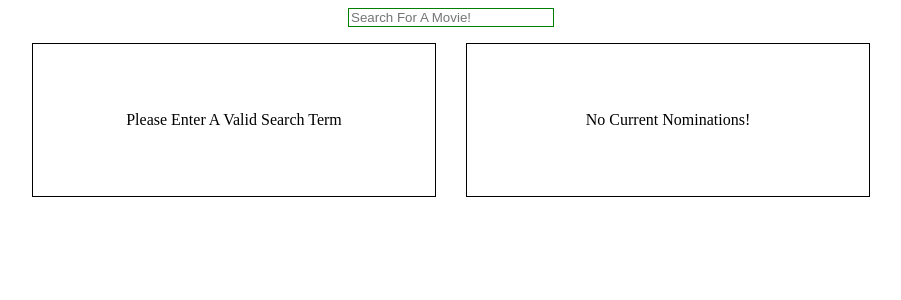
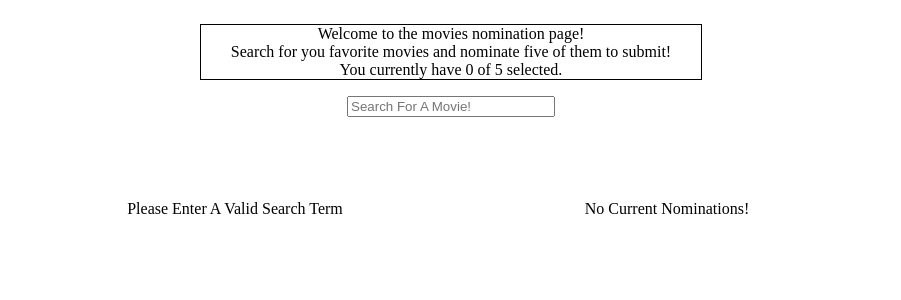
Before and after one commit to kevinfiero/shopify-frontend-challenge, a React app: page / in a window 1280 px wide. Shown: the top 300 px of the page, without its empty margins (189-1090 px from the left). Built offline with nearby package versions, Linux system fonts and the light colour scheme.

Commit message:
button ternary

```diff
--- a/src/components/Movies/Movie.css
+++ b/src/components/Movies/Movie.css
@@ -4,7 +4,6 @@
   align-items:center;
   border: black 1px solid;
   width: 25rem;
-
 
   h3{
     word-wrap: break-word;
@@ -30,3 +29,17 @@
 .Contents{
   margin-left: 20px;
 }
+
+.ButtonAvailable{
+
+
+}
+
+.ButtonUnavailable{
+  pointer-events: none;
+  cursor: not-allowed;
+  opacity: 0.65;
+  filter: alpha(opacity=65);
+  -webkit-box-shadow: none;
+  box-shadow: none;
+}
--- a/src/components/Movies/Movie.jsx
+++ b/src/components/Movies/Movie.jsx
@@ -2,18 +2,31 @@ import React from 'react'
 import PropTypes from 'prop-types'
 import styles from './Movie.css'
 
-const Movie = ({ movie, onClick}) => (
+const Movie = ({ movie, nominations, onClick}) => {
+
+  let nominated = false;
+
+  if(nominations !== undefined){
+    nominated = nominations.map(element => element.id).includes(movie.id);
+  }
+
+
+  return(
     <div className={styles.Movie}>
       <img src={movie.poster}/>
       <div className={styles.Contents}>
         <h3>{movie.title}</h3>
         <h3>{movie.year}</h3>
         <button
-        value = {JSON.stringify(movie)}
-        onClick={onClick}> Nominate </button>
+          value = {JSON.stringify(movie)}
+          onClick={onClick}
+          className={nominated ? styles.ButtonUnavailable : styles.ButtonAvailable}
+        > Nominate
+        </button>
       </div>
     </div>
-)
+  )
+}
 
 Movie.propTypes = {
   movie: PropTypes.shape({
@@ -22,7 +35,13 @@ Movie.propTypes = {
     id: PropTypes.string.isRequired,
     poster: PropTypes.string.isRequired
   }),
-  onClick: PropTypes.func.isRequired
+  onClick: PropTypes.func.isRequired,
+  nominations: PropTypes.arrayOf(PropTypes.shape({
+    title: PropTypes.string.isRequired,
+    year: PropTypes.string.isRequired,
+    id: PropTypes.string.isRequired,
+    poster: PropTypes.string.isRequired
+  }))
 }
 
 export default Movie
--- a/src/components/Movies/MovieList.css
+++ b/src/components/Movies/MovieList.css
@@ -6,13 +6,11 @@
   align-items: left;
   margin-bottom: 1rem;
   padding: 0rem;
-
 }
 
 
 .NoSearch{
   display: inline-block;
-  border: black 1px solid;
   height: 152px;
   width: 402px;
   text-align: center;
@@ -23,3 +21,13 @@
   margin-top: 1rem;
   padding: 0rem;
 }
+
+.Columns{
+  display: flex;
+  flex-direction: column;
+
+  h2{
+    align-self: center;
+    text-align: center;
+  }
+}
--- a/src/components/Movies/MoviesList.jsx
+++ b/src/components/Movies/MoviesList.jsx
@@ -3,18 +3,22 @@ import PropTypes from 'prop-types'
 import Movie from './Movie'
 import styles from './MovieList.css'
 
-const MoviesList = ({ movies, onClick }) => {
+const MoviesList = ({ movies, nominations, onClick }) => {
 
   const movieElements = movies.map((movie) => (
 
       <li key={movie.id} className={styles.MovieList}>
-        <Movie movie = {movie} onClick = {onClick} />
+        <Movie movie = {movie} nominations ={nominations} onClick = {onClick} />
       </li>
 
   ))
 
   if(movieElements.length !== 0){
-    return <ul className={styles.MovieList}>{movieElements}</ul>
+    return (
+      <div className={styles.Columns}>
+        <h2>Search Results</h2>
+        <ul className={styles.MovieList}>{movieElements}</ul>
+      </div>)
   } else {
     return <div className={styles.NoSearch}>Please Enter A Valid Search Term</div>
   }
@@ -28,7 +32,13 @@ MoviesList.propTypes = {
     id: PropTypes.string.isRequired,
     poster: PropTypes.string.isRequired
   })),
-  onClick: PropTypes.func.isRequired
+  onClick: PropTypes.func.isRequired,
+  nominations: PropTypes.arrayOf(PropTypes.shape({
+    title: PropTypes.string.isRequired,
+    year: PropTypes.string.isRequired,
+    id: PropTypes.string.isRequired,
+    poster: PropTypes.string.isRequired
+  }))
 }
 
 export default MoviesList
--- a/src/components/Nominations/NominationList.css
+++ b/src/components/Nominations/NominationList.css
@@ -11,7 +11,6 @@
 
 .NoNominations{
   display: inline-block;
-  border: black 1px solid;
   height: 152px;
   width: 402px;
   text-align: center;
@@ -22,3 +21,13 @@
   margin-top: 1rem;
   padding: 0rem;
 }
+
+.Columns{
+  display: flex;
+  flex-direction: column;
+
+  h2{
+    align-self: center;
+    text-align: center;
+  }
+}
--- a/src/components/Nominations/NominationList.jsx
+++ b/src/components/Nominations/NominationList.jsx
@@ -14,7 +14,11 @@ const NominationList = ({ nominations, onClick }) => {
 ))
 
   if(nominationElements.length !== 0){
-    return <ul className={styles.NominationList}>{nominationElements}</ul>
+    return (
+    <div className={styles.Columns}>
+      <h2>Current Nominees</h2>
+      <ul className={styles.NominationList}>{nominationElements}</ul>
+    </div>)
   } else {
     return <div className={styles.NoNominations}>No Current Nominations!</div>
   }
--- /dev/null
+++ b/src/components/Notifications/Information.css
@@ -0,0 +1,6 @@
+.Information{
+  border: 1px black solid;
+  width: 500px;
+  align-self: center;
+  text-align: center;
+}
--- /dev/null
+++ b/src/components/Notifications/Information.jsx
@@ -0,0 +1,20 @@
+import React from 'react'
+import PropTypes from 'prop-types'
+import styles from './Information.css'
+
+const Information = ({ nominationCounter }) => (
+
+    <p className={styles.Information}>
+      Welcome to the movies nomination page! <br/>
+      Search for you favorite movies and nominate five of them to submit!  <br/>
+
+      You currently have {nominationCounter} of 5 selected.
+    </p>
+
+)
+
+Information.propTypes = {
+  nominationCounter: PropTypes.number.isRequired
+}
+
+export default Information
--- a/src/components/Search/Search.css
+++ b/src/components/Search/Search.css
@@ -1,5 +1,4 @@
 .Search{
-  border: green 1px solid;
   width: 200px;
   align-self: center;
 }
--- a/src/containers/NominationsPage/NominationsPage.jsx
+++ b/src/containers/NominationsPage/NominationsPage.jsx
@@ -1,7 +1,7 @@
 import React, { useEffect, useState } from 'react'
 import MoviesList from '../../components/Movies/MoviesList';
-import Nomination from '../../components/Nominations/Nomination';
 import NominationList from '../../components/Nominations/NominationList';
+import Information from '../../components/Notifications/Information';
 import Search from '../../components/Search/Search';
 import { findMovies } from '../../services/movieAPI';
 import styles from './NominationsPage.css'
@@ -22,14 +22,13 @@ const NominationsPage = () => {
       setMovies(movies);
       })
     }
-};
+  };
 
   const handleSearch = ({ target }) => {
     setSearch(target.value), () => fetchMovies();
   }
 
   const handleNomination = ({ target }) => {
-    console.log(target.value)
     setNominations([...nominations, JSON.parse(target.value)]);
   }
 
@@ -42,13 +41,14 @@ const NominationsPage = () => {
     }, [search]);
 
   return(
-    <body className={styles.NominationsPage}>
+    <div className={styles.NominationsPage}>
+      <Information nominationCounter = {nominations.length}/>
       <Search search = {search} onChange = {handleSearch}/>
       <div className={styles.Columns}>
-        <MoviesList movies = {movies} onClick={handleNomination} />
+        <MoviesList movies = {movies} nominations = {nominations} onClick={handleNomination} />
         <NominationList nominations = {nominations} onClick={handleRemove} />
       </div>
-    </body>
+    </div>
   )
 
 }
```
Also changed, not shown: src/components/Notifications/Notifications.jsx (deleted).
